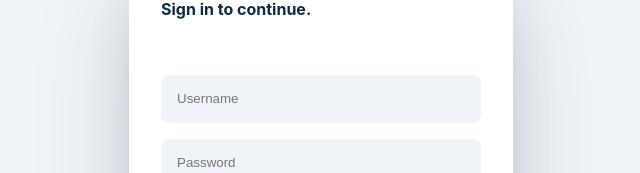
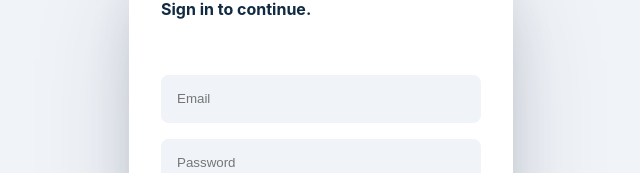
Before and after one commit to rtiempo/chat-app-react-typescript, a React (Create React App) app: page /login in a window 1280 px wide. Shown: the part 270-443 px from the top of the page, without its empty margins (319-959 px from the left). Built offline with nearby package versions, Linux system fonts and the light colour scheme; no server answers.

Commit message:
Fix typo in login form

```diff
--- a/src/components/Login/Login.tsx
+++ b/src/components/Login/Login.tsx
@@ -34,7 +34,7 @@ const Login = () => {
         <Textfield>
           <Input
             type='text'
-            placeholder='Username'
+            placeholder='Email'
             {...register('email', {required: true, pattern: /^\S+@\S+$/i})}
             onChange={(e:React.ChangeEvent<HTMLInputElement>) => {setEmail(e.target.value)}} />
         </Textfield>
```
